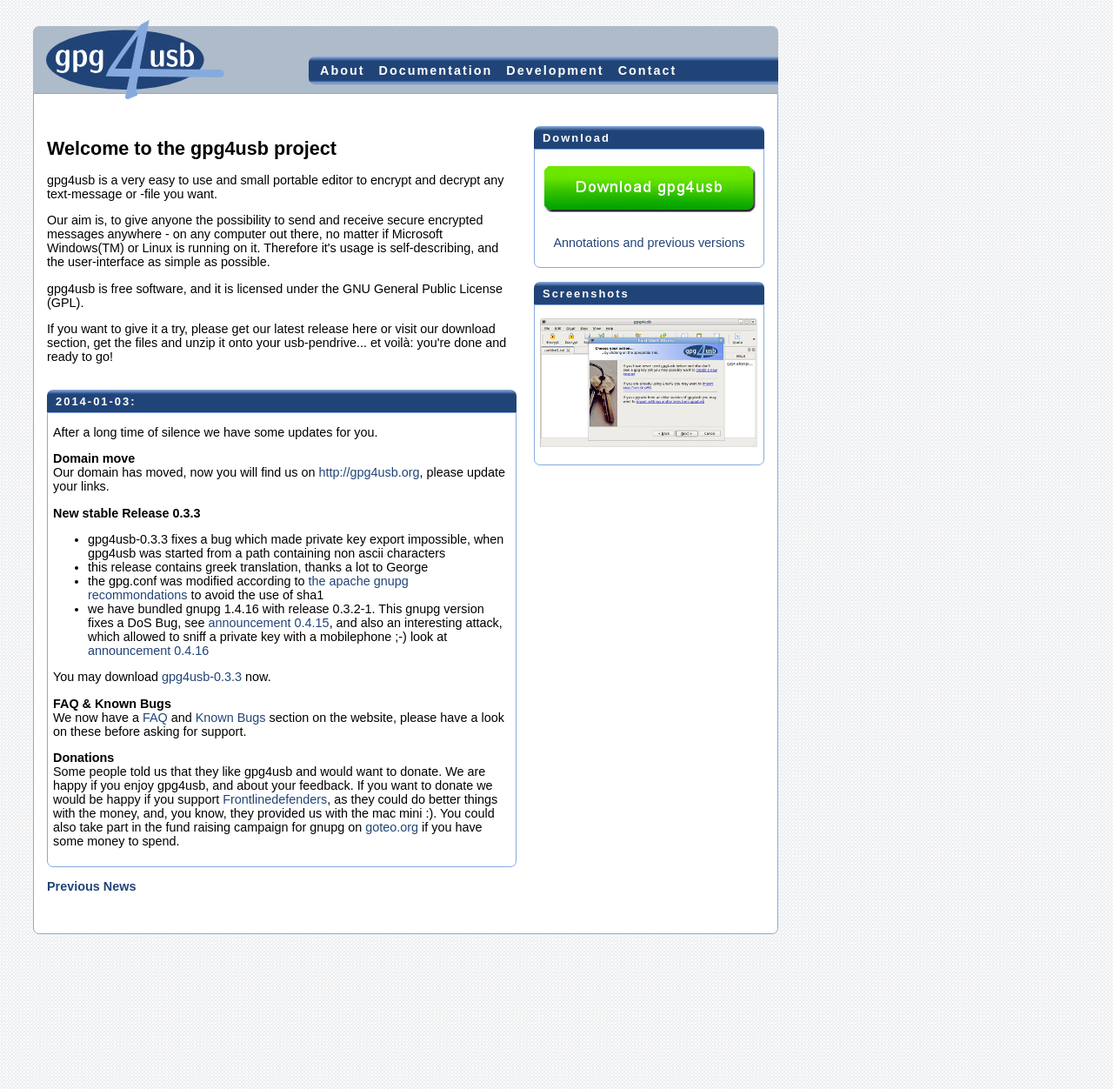
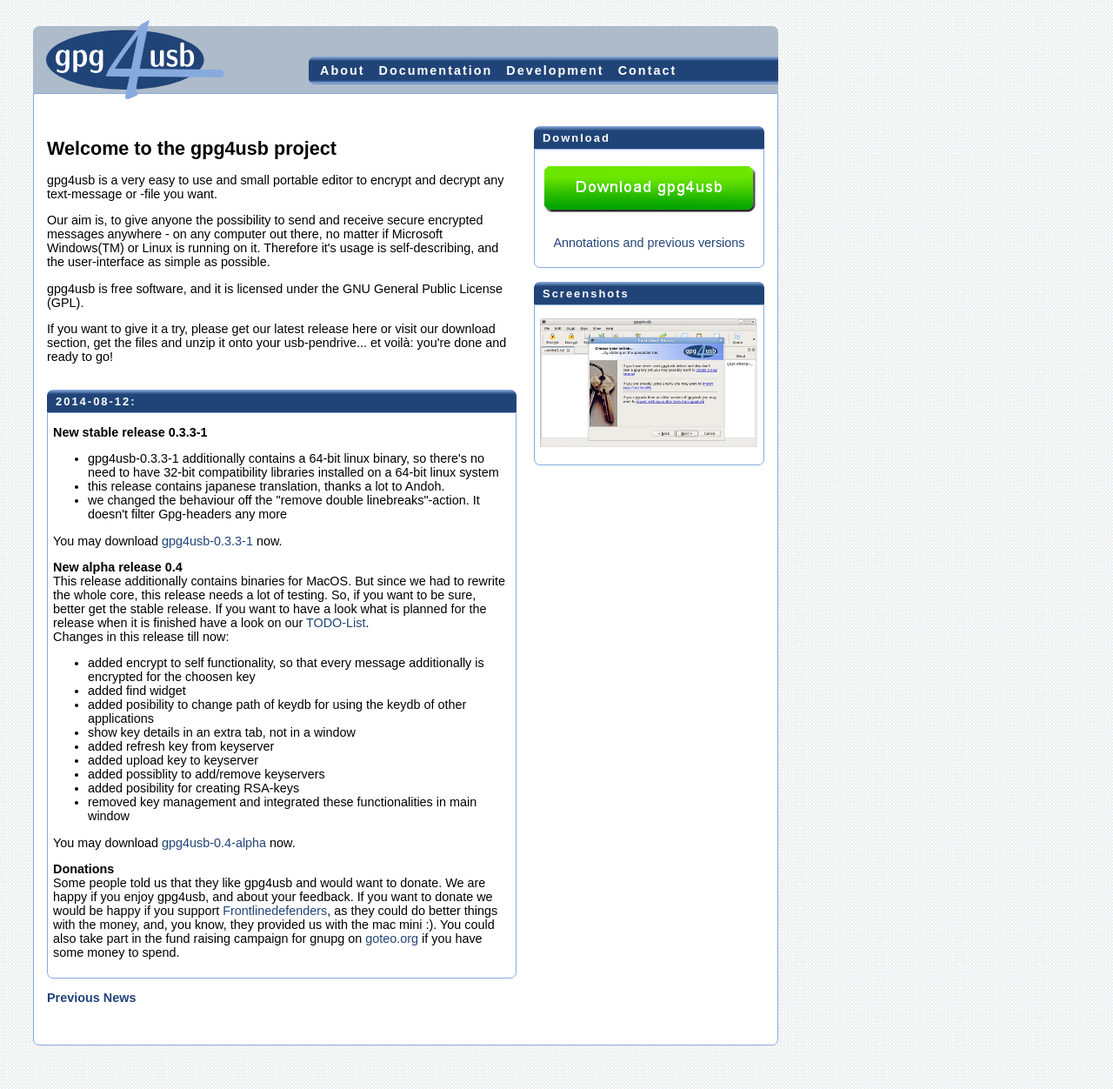
Before and after one commit to 0x20bf-org/gpg4usb-website, a Jekyll site: the page built from index.html, in a window 1280 px wide. Shown: the whole page at 87% size. Built offline with Jekyll 4.4.1, drawn with Linux system fonts in a browser that asks for light colours.

Commit message:
added release 0.3.3-1 and 0.4-alpha on homepage
git-svn-id: http://cpunk.de/svn/src/homepage@1121 34ebc366-c3a9-4b3c-9f84-69acf7962910

```diff
--- a/_includes/shortnews.html
+++ b/_includes/shortnews.html
@@ -2,35 +2,34 @@
 
 
 <div class="middlebox">
-	<div class="box_title">2014-01-03:</div>
+	<div class="box_title">2014-08-12:</div>
     <div class="box_content">
-
-    <p>After a long time of silence we have some updates for you.</p>
     <p>
-        <strong>Domain move</strong><br/>
-        Our domain has moved, now you will find us on <a href="http://gpg4usb.org">http://gpg4usb.org</a>, please update your links.
-    </p>
-    <p>
-        <strong>New stable Release 0.3.3</strong><br/>
+        <strong>New stable release 0.3.3-1</strong><br/>
     <ul>
-        <li>gpg4usb-0.3.3 fixes a bug which made private key export impossible,
-            when gpg4usb was started from a path containing non ascii characters</li>
-        <li>this release contains greek translation, thanks a lot to George</li>
-        <li>the gpg.conf was modified according to
-            <a href="http://www.apache.org/dev/openpgp.html#sha1">the apache gnupg
-            recommondations</a> to avoid the use of sha1</li>
-        <li>we have bundled gnupg 1.4.16 with release 0.3.2-1. This gnupg version
-            fixes a DoS Bug, see
-            <a href="http://lists.gnupg.org/pipermail/gnupg-announce/2013q4/000334.html">announcement 0.4.15</a>,
-            and also an interesting attack, which allowed to sniff a private key
-            with a mobilephone ;-) look at
-            <a href="http://lists.gnupg.org/pipermail/gnupg-announce/2013q4/000337.html">announcement 0.4.16</a>
+        <li>gpg4usb-0.3.3-1 additionally contains a 64-bit linux binary, so there's no need to have 32-bit compatibility
+            libraries installed on a 64-bit linux system</li>
+        <li>this release contains japanese translation, thanks a lot to Andoh.</li>
+        <li>we changed the behaviour off the "remove double linebreaks"-action. It doesn't filter Gpg-headers any more
         </li>
     </ul>
-            You may download <a href="http://gpg4usb.org/download/gpg4usb-0.3.3.zip">gpg4usb-0.3.3</a> now.</p>
+            You may download <a href="http://gpg4usb.org/download/gpg4usb-0.3.3-1.zip">gpg4usb-0.3.3-1</a> now.</p>
     <p>
-        <strong>FAQ & Known Bugs</strong><br/>
-        We now have a <a href="http://gpg4usb.org/faq.html">FAQ</a> and <a href="http://gpg4usb.org/bugs.html">Known Bugs</a> section on the website, please have a look on these before asking for support.
+        <strong>New alpha release 0.4</strong><br/>
+	This release additionally contains binaries for MacOS. But since we had to rewrite the whole core, this release needs a lot of testing. So, if you want to be sure, better get the stable release. If you want to have a look what is planned for the release when it is finished have a look on our <a href="http://cpunk.de/svn/src/gpg4usb/trunk/TODO" title="TODO-List">TODO-List</a>.<br/>
+	Changes in this release till now:
+    <ul>
+<li>added encrypt to self functionality, so that every message additionally is encrypted for the choosen key</li>
+<li>added find widget</li>
+<li>added posibility to change path of keydb for using the keydb of other applications</li>
+<li>show key details in an extra tab, not in a window</li>
+<li>added refresh key from keyserver</li>
+<li>added upload key to keyserver</li>
+<li>added possiblity to add/remove keyservers</li>
+<li>added posibility for creating RSA-keys</li>
+<li>removed key management and integrated these functionalities in main window</li>
+    </ul>
+	You may download <a href="http://gpg4usb.org/nightly/gpg4usb-0.4.0-alpha-r1120.zip">gpg4usb-0.4-alpha</a> now.
     </p>
 
     <p>
```
Also changed, not shown: download.html (+8 -3 lines).
